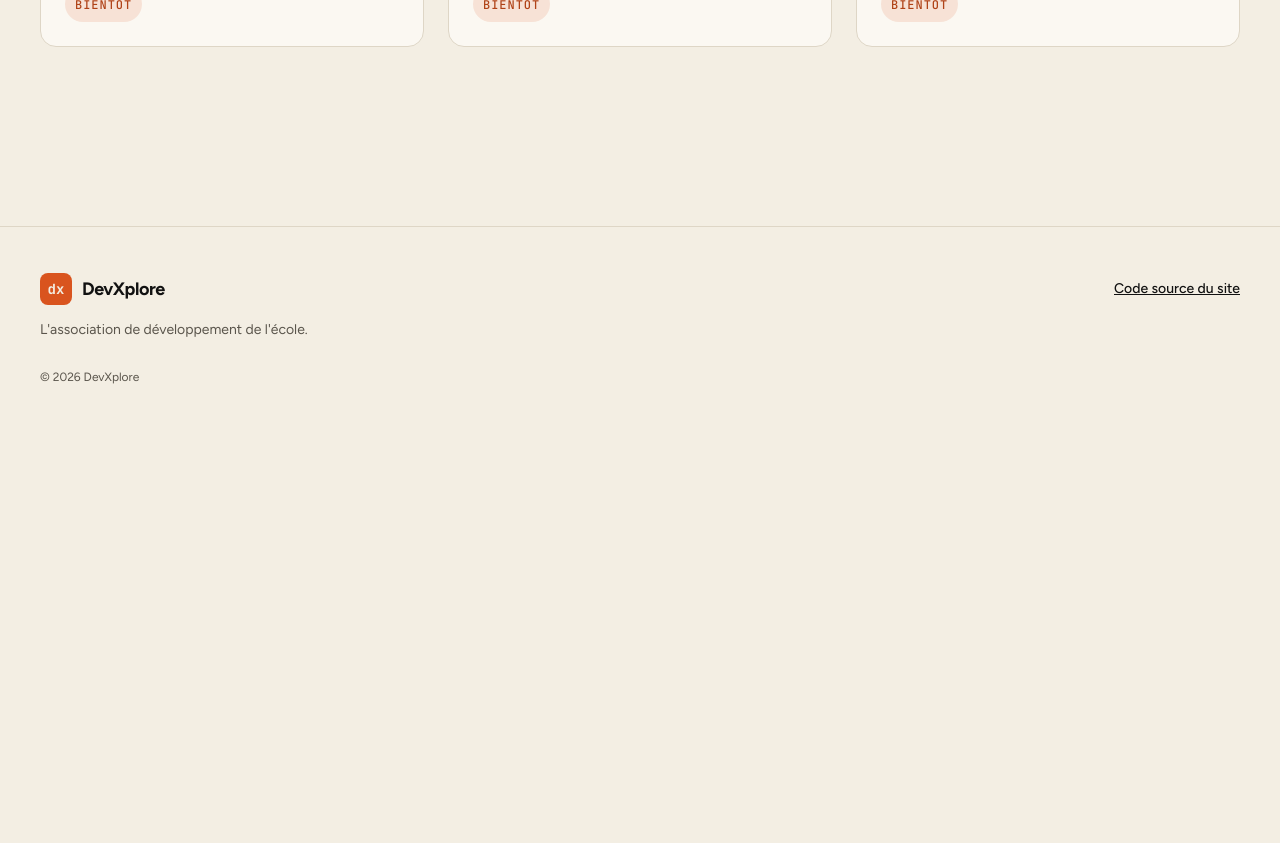
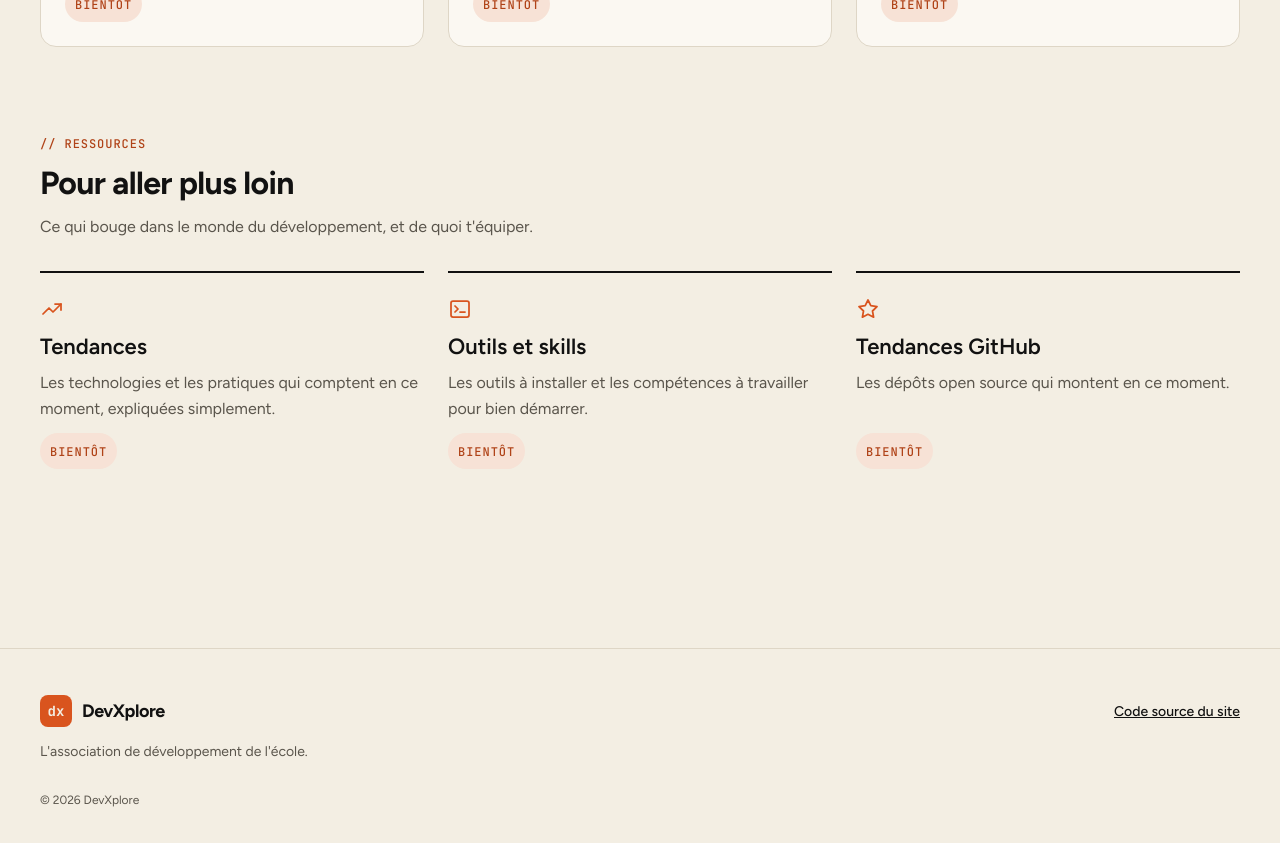
Before and after one commit to Ghoutibk/AppDevXplore, a Next.js app in the folder front-end/: page / in a window 1280 px wide. Shown: the part 960-1803 px from the top of the page. Before the commit the page ends 1380 px from the top, so only its background shows below. Built offline with nearby package versions, Linux system fonts and the light colour scheme.

Commit message:
feat(pages): list the other resources on the home page

```diff
--- a/front-end/src/pages/index.tsx
+++ b/front-end/src/pages/index.tsx
@@ -51,6 +51,31 @@ export default function Home() {
             description="Entraîner, évaluer et déployer des modèles, du classifieur à l'agent."
           />
         </FeatureSection>
+        <FeatureSection
+          id="ressources"
+          kicker="// ressources"
+          title="Pour aller plus loin"
+          description="Ce qui bouge dans le monde du développement, et de quoi t'équiper."
+        >
+          <FeatureCard
+            appearance="ruled"
+            icon="trending"
+            title="Tendances"
+            description="Les technologies et les pratiques qui comptent en ce moment, expliquées simplement."
+          />
+          <FeatureCard
+            appearance="ruled"
+            icon="terminal"
+            title="Outils et skills"
+            description="Les outils à installer et les compétences à travailler pour bien démarrer."
+          />
+          <FeatureCard
+            appearance="ruled"
+            icon="star"
+            title="Tendances GitHub"
+            description="Les dépôts open source qui montent en ce moment."
+          />
+        </FeatureSection>
       </MainTemplate>
     </>
   );
```
Also changed, not shown: 1 other file (tests, documents, lock files or other folders).
